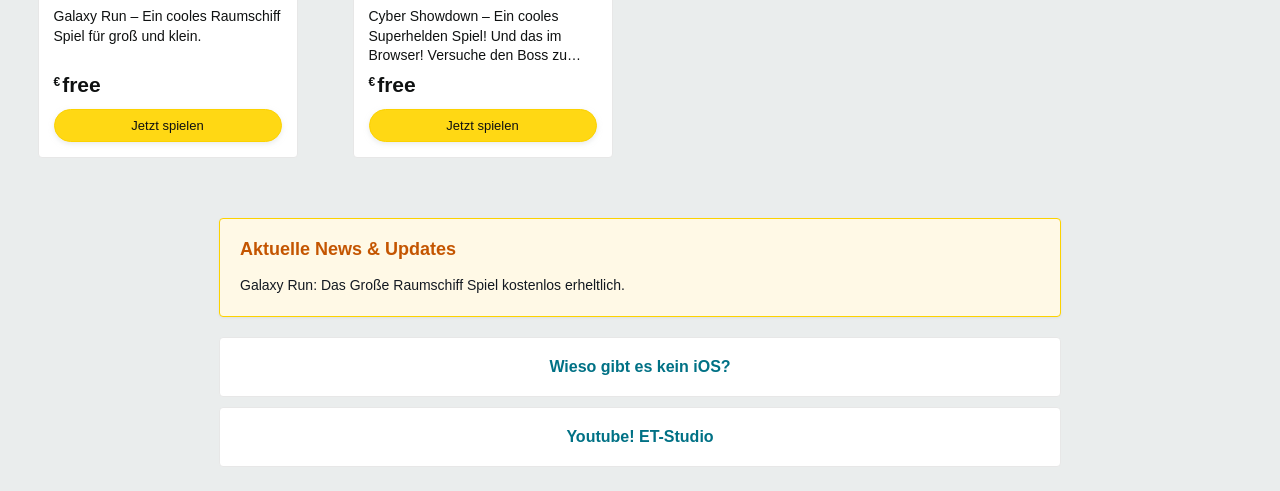
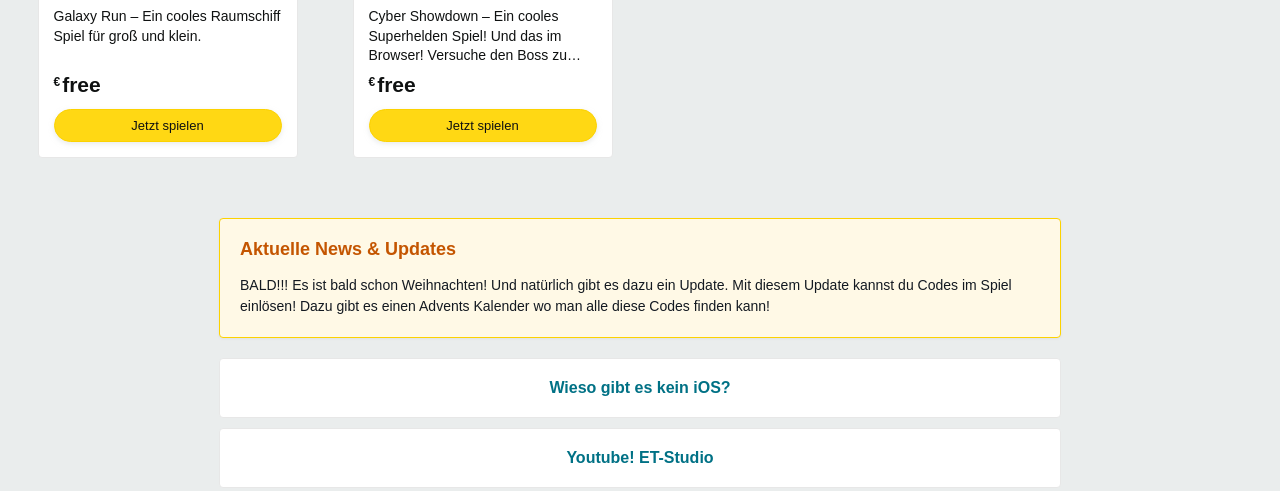
Before and after one commit to ET-Studio14/ET-Studio14.github.io, a plain HTML site: page index.html in a window 1280 px wide. Shown: the part 443-934 px from the top of the page. Drawn offline with Linux system fonts and the light colour scheme.

Commit message:
Update news section with upcoming Christmas event

```diff
--- a/index.html
+++ b/index.html
@@ -407,7 +407,7 @@
         <!-- NEU: Gelber Kasten für News -->
         <div class="news-container">
             <h2>Aktuelle News & Updates</h2>
-            <p>Galaxy Run: Das Große Raumschiff Spiel kostenlos erheltlich.</p>
+            <p>BALD!!! Es ist bald schon Weihnachten! Und natürlich gibt es dazu ein Update. Mit diesem Update kannst du Codes im Spiel einlösen! Dazu gibt es einen Advents Kalender wo man alle diese Codes finden kann! </p>
         </div>
 
         <!-- Bereich unter allen Spielen für den speziellen Link -->
```
